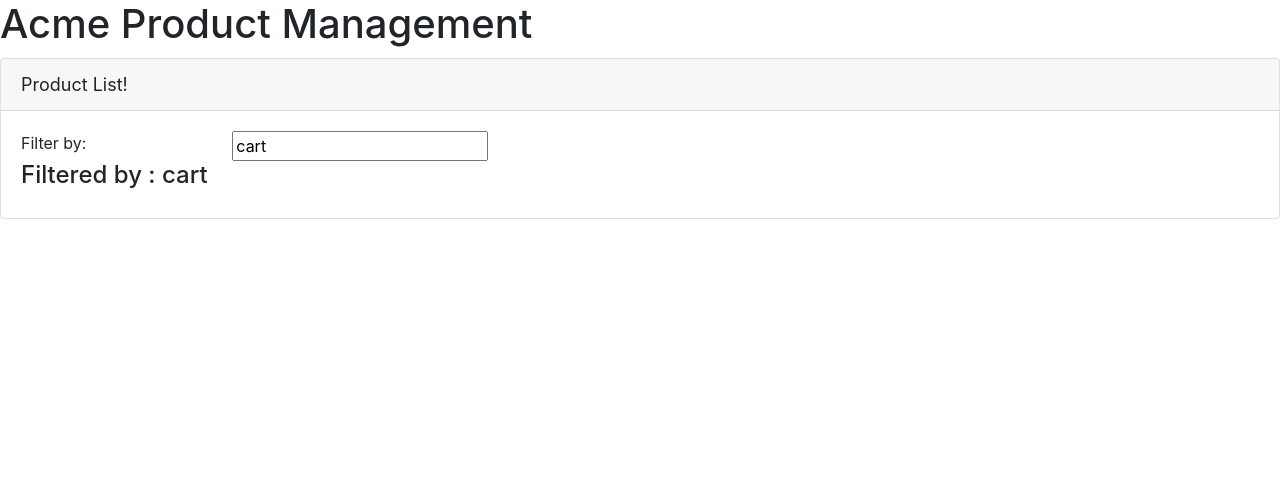
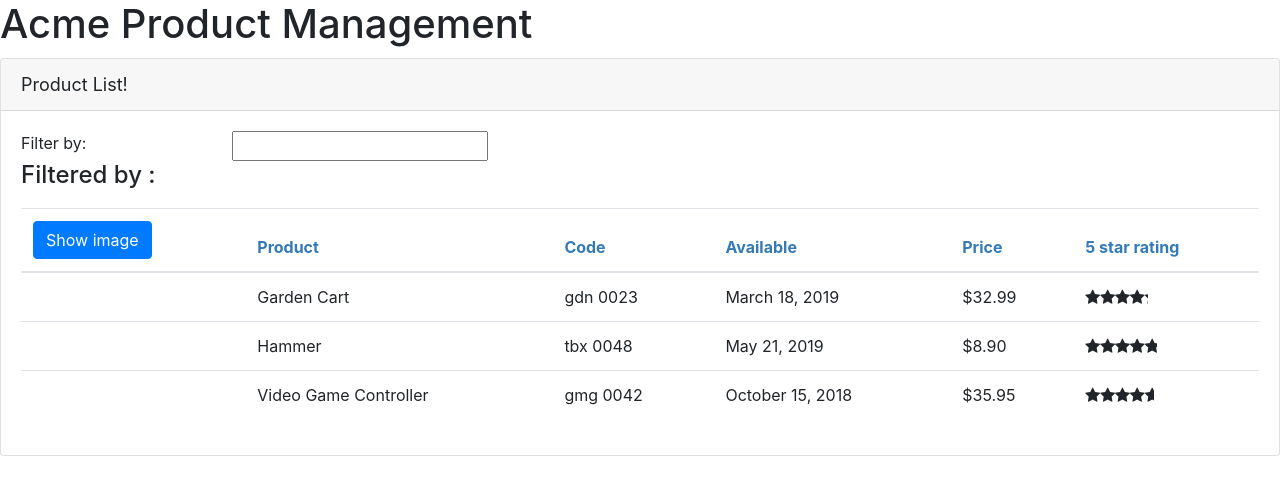
Before and after one commit to santiagoalex/Angular-GettingStarted, an Angular app: page / in a window 1280 px wide. Shown: the top 494 px of the page. Built offline with nearby package versions, Linux system fonts and the light colour scheme.

Commit message:
implement root service in component to retrive the data

```diff
--- a/src/app/products/product-list.component.ts
+++ b/src/app/products/product-list.component.ts
@@ -1,6 +1,7 @@
 import { Component, OnInit } from '@angular/core';
 import { IProduct } from './products';
 import { ValueConverter } from '@angular/compiler/src/render3/view/template';
+import { ProductService } from './product.service';
 
 @Component({
   selector: 'pm-products',
@@ -23,12 +24,10 @@ export class ProductListComponent implements OnInit{
 
 
     filteredProducts:IProduct[];
-    products: IProduct[] =[
-    ];
+    products: IProduct[] =[];
 
-    constructor (){
-      this.filteredProducts= this.products;
-      this.listFilter ='cart';
+    constructor (private productService: ProductService){
+      this.listFilter ='';
 
     }
 
@@ -43,11 +42,13 @@ export class ProductListComponent implements OnInit{
     }
 
     toggleImage(): void {
-      this.showImage =!this.showImage
+      this.showImage =!this.showImage;
     }
 
     ngOnInit(){
-      console.log('In OnInit')
+      this.products = this.productService.getPoducts();
+      this.filteredProducts= this.products;
+
     }
 
 
--- a/src/app/products/product.service.ts
+++ b/src/app/products/product.service.ts
@@ -28,6 +28,16 @@ export class ProductService{
                 "price": 8.9,
                 "starRating": 4.8,
                 "imageUrl": "assets/images/hammer.png"
+              },
+              {
+                "productId": 10,
+                "productName": "Video Game Controller",
+                "productCode": "GMG-0042",
+                "releaseDate": "October 15, 2018",
+                "description": "Standard two-button video game controller",
+                "price": 35.95,
+                "starRating": 4.6,
+                "imageUrl": "assets/images/xbox-controller.png"
               }
 
 
```
